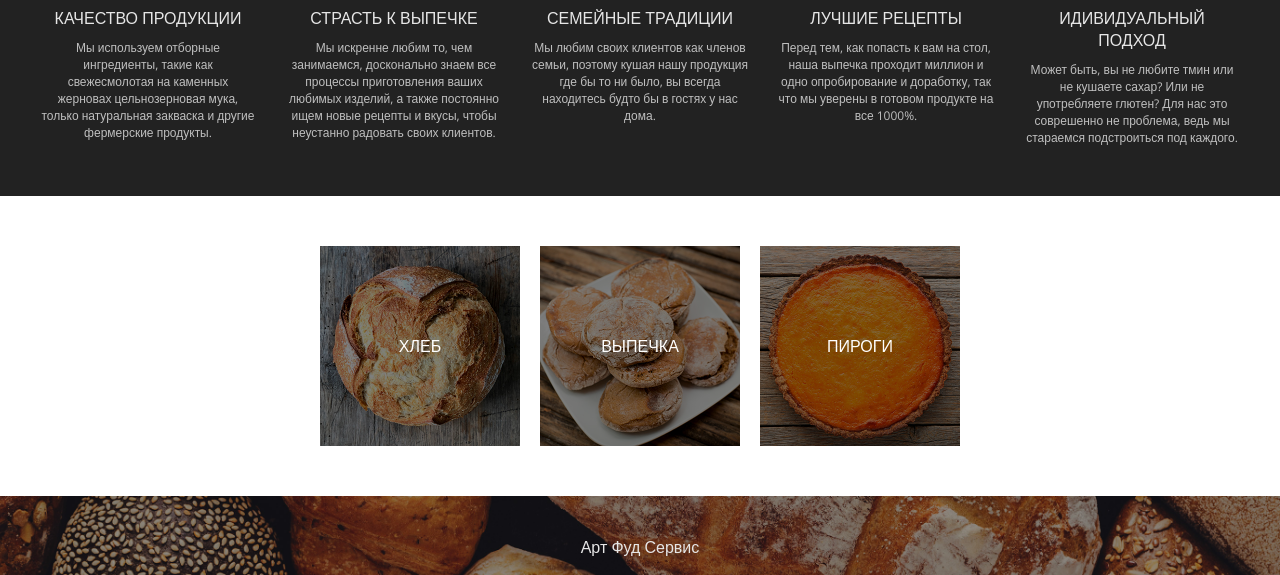
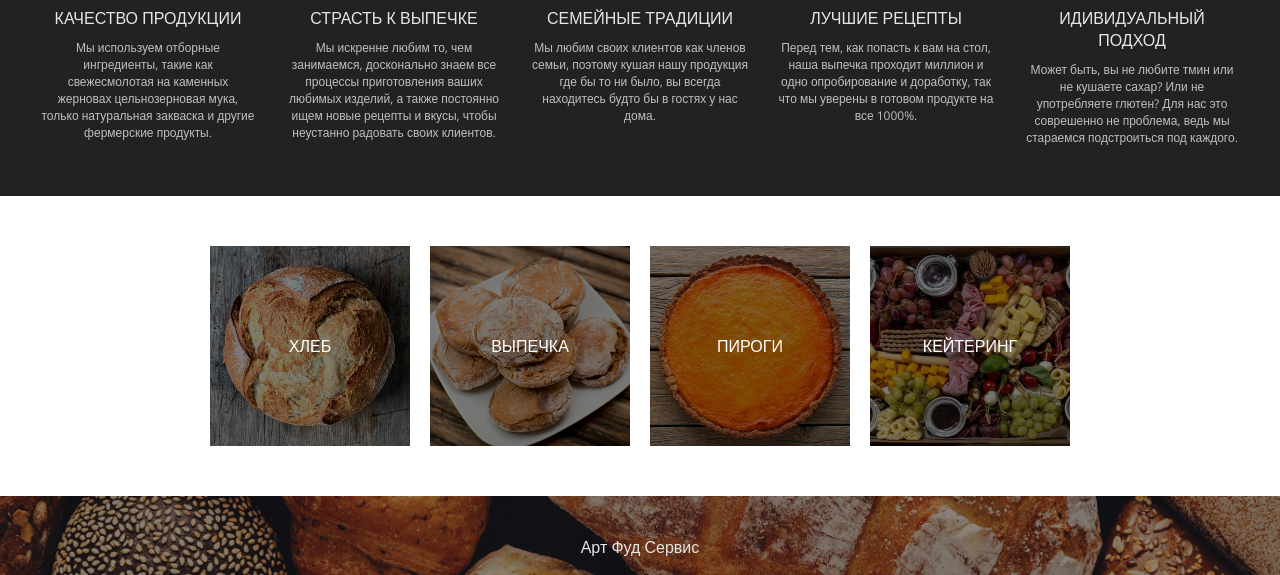
Before and after one commit to DimaShustal/bakery, a website built with webpack: page html/index.html in a window 1280 px wide. Shown: the part 1048-1623 px from the top of the page. Built offline with nearby package versions, Linux system fonts and the light colour scheme.

Commit message:
add new link to catering page

```diff
--- a/html/index.html
+++ b/html/index.html
@@ -112,6 +112,11 @@
                     <img src="../img/pie.jpg" alt="pie">
                     <span class="menu-section__list__item__name">ПИРОГИ</span>
                 </a>
+                <a href="/menu.html?product=catering" data-product="catering" class="menu-section__list__item">
+                    <span class="menu-section__list__item__shadow"></span>
+                    <img src="../img/catering.jpg" alt="catering">
+                    <span class="menu-section__list__item__name">КЕЙТЕРИНГ</span>
+                </a>
             </div>
         </div>
     </section>
```
Also changed, not shown: html/menu.html (+5 -0 lines), img/catering.jpg (added).
